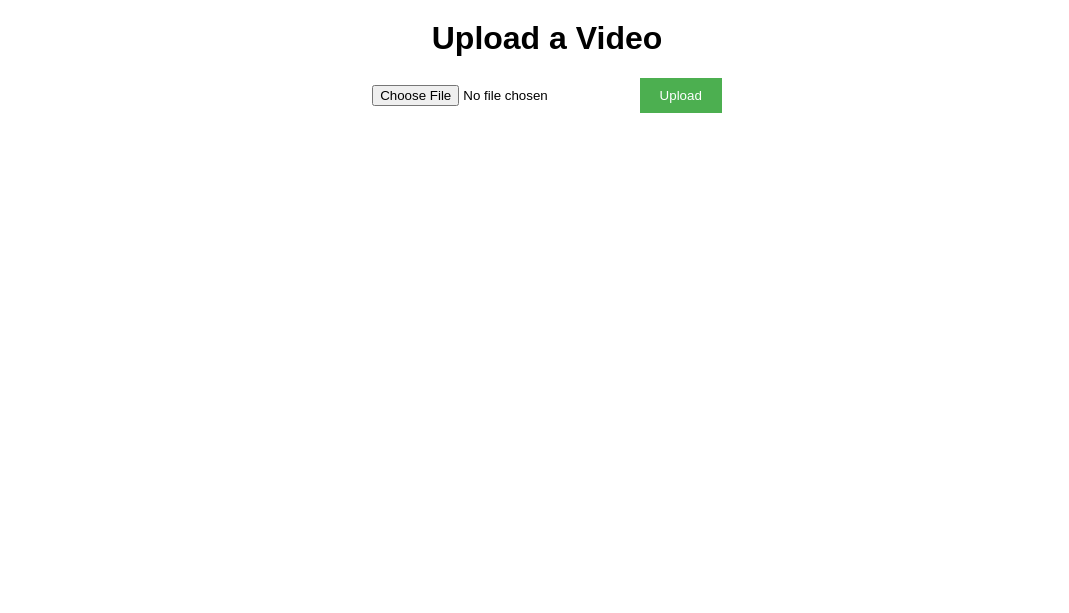
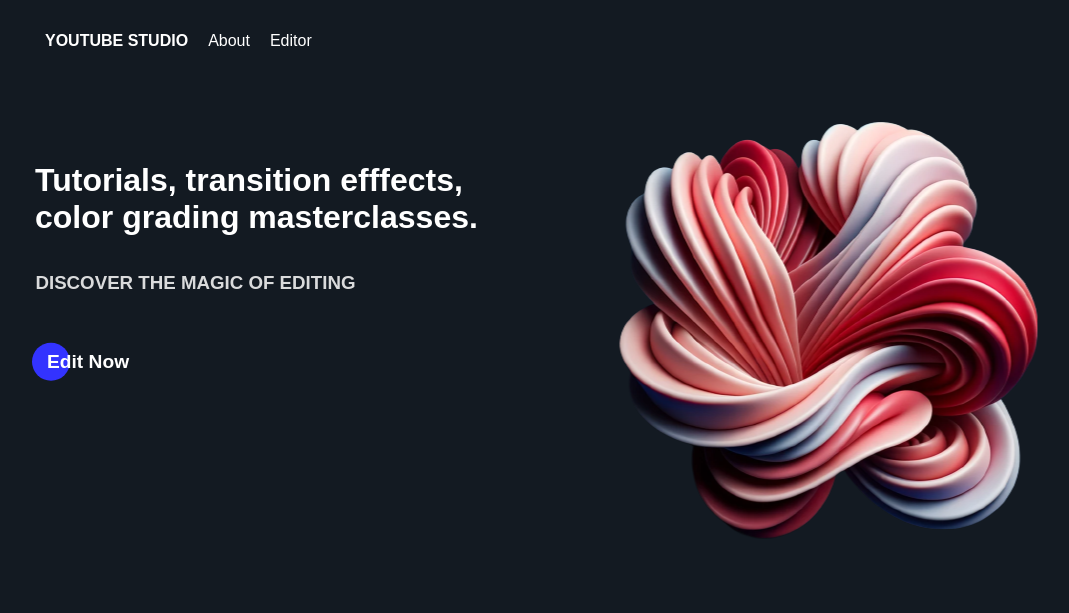
Before and after one commit to MeetPatel2000/video_editing_software, a Flask app: page / in a window 1280 px wide. Shown: the top 613 px of the page, without its empty margins (93-1162 px from the left). Run offline with Flask 3, Linux system fonts and the light colour scheme; some libraries are stand-ins or nearby versions.

Commit message:
Front page edited and everything is working

```diff
--- a/app.py
+++ b/app.py
@@ -35,28 +35,35 @@ def allowed_file(filename):
 
 @app.route('/')
 def index():
-    return render_template('upload.html')
+    return render_template('home_page.html')
 
-@app.route('/upload', methods=['POST'], endpoint='upload')
+
+@app.route('/upload', methods=['GET', 'POST'])
 def upload_file():
-    if 'file' not in request.files:
-        return redirect(request.url)
+    if request.method == 'POST':
+        if 'file' not in request.files:
+            flash('No file part', 'error')
+            return redirect(request.url)
 
-    file = request.files['file']
+        file = request.files['file']
 
-    if file.filename == '':
-        return redirect(request.url)
+        if file.filename == '':
+            flash('No selected file', 'error')
+            return redirect(request.url)
 
-    if file and allowed_file(file.filename):
-        filename = file.filename
-        video_folder = app.config['UPLOAD_FOLDER']
-        file.save(os.path.join(video_folder, filename))  # Save the file to the upload folder
-        session['uploaded_filename'] = filename  # Store the filename in the session
-        flash('Upload successful', 'success')  # Optionally, you can use the flash message to indicate success
-        return redirect(url_for('upload_success'))
-    else:
-        flash('Invalid file format', 'error')  # Optionally, use flash to indicate the error
-        return redirect(request.url)
+        if file and allowed_file(file.filename):
+            filename = file.filename
+            video_folder = app.config['UPLOAD_FOLDER']
+            file.save(os.path.join(video_folder, filename))  # Save the file to the upload folder
+            session['uploaded_filename'] = filename  # Store the filename in the session
+            flash('Upload successful', 'success')  # Optionally, you can use the flash message to indicate success
+            return redirect(url_for('upload_success'))
+        else:
+            flash('Invalid file format', 'error')  # Optionally, use flash to indicate the error
+            return redirect(request.url)
+    else:  # for GET request
+        return render_template('upload.html')
+
 
 
 @app.route('/upload_success')
@@ -230,4 +237,4 @@ def video_player():
 if __name__ == '__main__':
     app.run(debug=True)
 
-#checking the version v1.0.4
+#checking the version v1.0.5
--- /dev/null
+++ b/templates/home_page.html
@@ -0,0 +1,248 @@
+<!DOCTYPE html>
+<html lang="en">
+  <head>
+    <meta charset="UTF-8" />
+    <meta name="viewport" content="width=device-width, initial-scale=1.0" />
+    <title>ZEN Dark Theme</title>
+    <style>
+      @import url("https://fonts.googleapis.com/css2?family=Poppins:wght@300;400;500;600;700;800;900&display=swap");
+
+      body {
+        font-family: Arial, sans-serif;
+        background-color: #131a22;
+        color: #fff;
+        overflow-x: hidden;
+      }
+
+      .container {
+        width: 80%;
+        margin: 2rem auto;
+        display: flex;
+        justify-content: space-between;
+      }
+
+      .navbar {
+        display: flex;
+        justify-content: space-between;
+        list-style: none;
+        padding: 0;
+      }
+
+      .navbar li {
+        margin: 0 10px;
+        cursor: pointer;
+        transition: color 0.3s;
+      }
+
+      .navbar li:hover {
+        color: #1e88e5;
+      }
+
+      .content {
+        max-width: 45%;
+        margin-top: 5rem;
+      }
+
+      .illustration {
+        background-image: url("static/images/one.png");
+        background-size: cover;
+        background-position: center;
+        background-repeat: no-repeat;
+        width: 45%;
+        height: 500px;
+        border: none;
+        /* Remove the border */
+        border-radius: 15px;
+        /* Rounded corners */
+      }
+
+      .content h1,
+      .content p,
+      .btn {
+        opacity: 0;
+      }
+
+      :root {
+        --white: #eee;
+        --black: #141414;
+        --color: #3333ff;
+        scroll-behavior: smooth;
+      }
+
+      *,
+      *::before,
+      *::after {
+        box-sizing: border-box;
+        margin: 0;
+        padding: 0;
+      }
+
+      .link {
+        font-size: 1.2rem;
+        font-weight: bold;
+        color: white;
+        text-decoration: none;
+        position: relative;
+        display: inline-block; // Added to give it a block context.
+        overflow: hidden; // Added to hide any overflow of child elements.
+      }
+
+      .link a,
+      .link i {
+        position: relative;
+        text-decoration: none;
+      }
+
+      .link .color {
+        width: 2em;
+        height: 2em;
+        border-radius: 1em;
+        background-color: var(--color);
+        position: absolute;
+        top: 50%;
+        transform: translatey(-50%);
+        left: -15px;
+      }
+
+      .ptags {
+        position: absolute;
+      }
+
+      #readmore {
+        margin: 25px 0 0 12px;
+      }
+      .edit-wrapper {
+        color: white;
+      }
+
+      a {
+        decoration: none;
+      }
+    </style>
+  </head>
+
+  <body>
+    <div class="container">
+      <!-- ... [Your navbar content] ... -->
+      <ul class="navbar">
+        <li><strong>YOUTUBE STUDIO</strong></li>
+        <li>About</li>
+        <li>Editor</li>
+      </ul>
+    </div>
+    <div class="container">
+      <div class="content">
+        <h1>
+          <span>T</span><span>u</span><span>t</span><span>o</span><span>r</span
+          ><span>i</span><span>a</span><span>l</span><span>s</span
+          ><span>,</span> <span>t</span><span>r</span><span>a</span
+          ><span>n</span><span>s</span><span>i</span><span>t</span><span>i</span
+          ><span>o</span><span>n</span> <span>e</span><span>f</span
+          ><span>f</span><span>f</span><span>e</span><span>c</span><span>t</span
+          ><span>s</span><span>,</span> <span>c</span><span>o</span
+          ><span>l</span><span>o</span><span>r</span> <span>g</span
+          ><span>r</span><span>a</span><span>d</span><span>i</span><span>n</span
+          ><span>g</span> <span>m</span><span>a</span><span>s</span
+          ><span>t</span><span>e</span><span>r</span><span>c</span><span>l</span
+          ><span>a</span><span>s</span><span>s</span><span>e</span><span>s</span
+          ><span>.</span>
+        </h1>
+        <br /><br />
+        <h3 class="ptags">DISCOVER THE MAGIC OF EDITING</h3>
+        <br /><br /><br />
+
+        <div id="readmore">
+          <div class="link">
+            <div class="color"></div>
+            <a href="/upload" class="edit-wrapper">Edit Now</a>
+            <i class="fa-solid fa-arrow-right"></i>
+          </div>
+        </div>
+      </div>
+      <div class="illustration"></div>
+    </div>
+
+    <script src="https://cdnjs.cloudflare.com/ajax/libs/gsap/3.12.2/gsap.min.js"></script>
+    <script src="https://cdn.jsdelivr.net/npm/animejs@3.2.1/lib/anime.min.js"></script>
+    <script>
+      let link = document.querySelector(".link");
+      let pink = document.querySelector(".color");
+
+      let hoverTL = gsap.timeline();
+      hoverTL.pause();
+
+      // from, to, fromTo Tweens
+      hoverTL.to(pink, {
+        width: "calc(250% + 2em)", // reduced from 1004% to 150%
+        ease: "Elastic.easeOut(0.25)",
+        duration: 0.5,
+      });
+
+      hoverTL.to(pink, {
+        width: "2em",
+        left: "calc(110%)",
+        ease: "Elastic.easeOut(0.4)",
+        duration: 0.6,
+      });
+
+      link.addEventListener("mouseenter", () => {
+        hoverTL.play();
+      });
+
+      link.addEventListener("mouseleave", () => {
+        hoverTL.reverse();
+      });
+
+      gsap.from(".content h1 span", {
+        y: "1em",
+        opacity: 0,
+        stagger: 0.05, // 0.05 seconds delay between each letter
+        ease: "power2.out",
+        duration: 0.6,
+      });
+
+      gsap.timeline().from(".illustration", {
+        scale: 0.0001, // Black hole effect inwards
+        x: "-100%",
+        duration: 2.5,
+        ease: "power2.inoutin",
+      });
+
+      anime
+        .timeline({
+          easing: "easeOutExpo",
+          duration: 750,
+        })
+        .add(
+          {
+            targets: ".content h1",
+            translateX: ["-100%", "0%"],
+            opacity: [0, 1],
+          },
+          "-=400"
+        )
+        .add({
+          targets: ".content h3",
+          translateX: ["-100%", 19], // Starts from -100% (left) and moves to its original position
+          opacity: [0, 1],
+          duration: 1000,
+          delay: anime.stagger(1000), // increase delay by 100ms for each element.
+          direction: "alternate",
+          loop: true,
+          easing: function (el, i, total) {
+            return function (t) {
+              return Math.pow(Math.sin(t * (i + 1)), total);
+            };
+          },
+        })
+        .add(
+          {
+            targets: "#readmore",
+            translateY: ["100%", "0%"],
+            opacity: [0, 1],
+          },
+          "-=100"
+        );
+    </script>
+  </body>
+</html>
--- a/templates/upload.html
+++ b/templates/upload.html
@@ -2,13 +2,14 @@
 <html>
   <head>
     <title>Upload Video</title>
-    <link rel="stylesheet" type="text/css" href="static/styles.css" />
   </head>
   <body>
     <h1>Upload a Video</h1>
-    <form method="POST" action="/upload" enctype="multipart/form-data">
-      <input type="file" name="file" accept=".mp4, .avi, .mkv" required />
-      <button type="submit">Upload</button>
-    </form>
+    <div>
+      <form method="POST" action="/upload" enctype="multipart/form-data">
+        <input type="file" name="file" accept=".mp4, .avi, .mkv" required />
+        <button type="submit">Upload</button>
+      </form>
+    </div>
   </body>
 </html>
```
Also changed, not shown: static/js/slider.js (+12 -0 lines), static/stylesheets/edit_page.css (+19 -0 lines), templates/edit_video.html (+5 -6 lines), one.png (added), static/images/Background 2.png (added), static/images/Background1.png (added), static/images/one.png (added), 3 other files.
